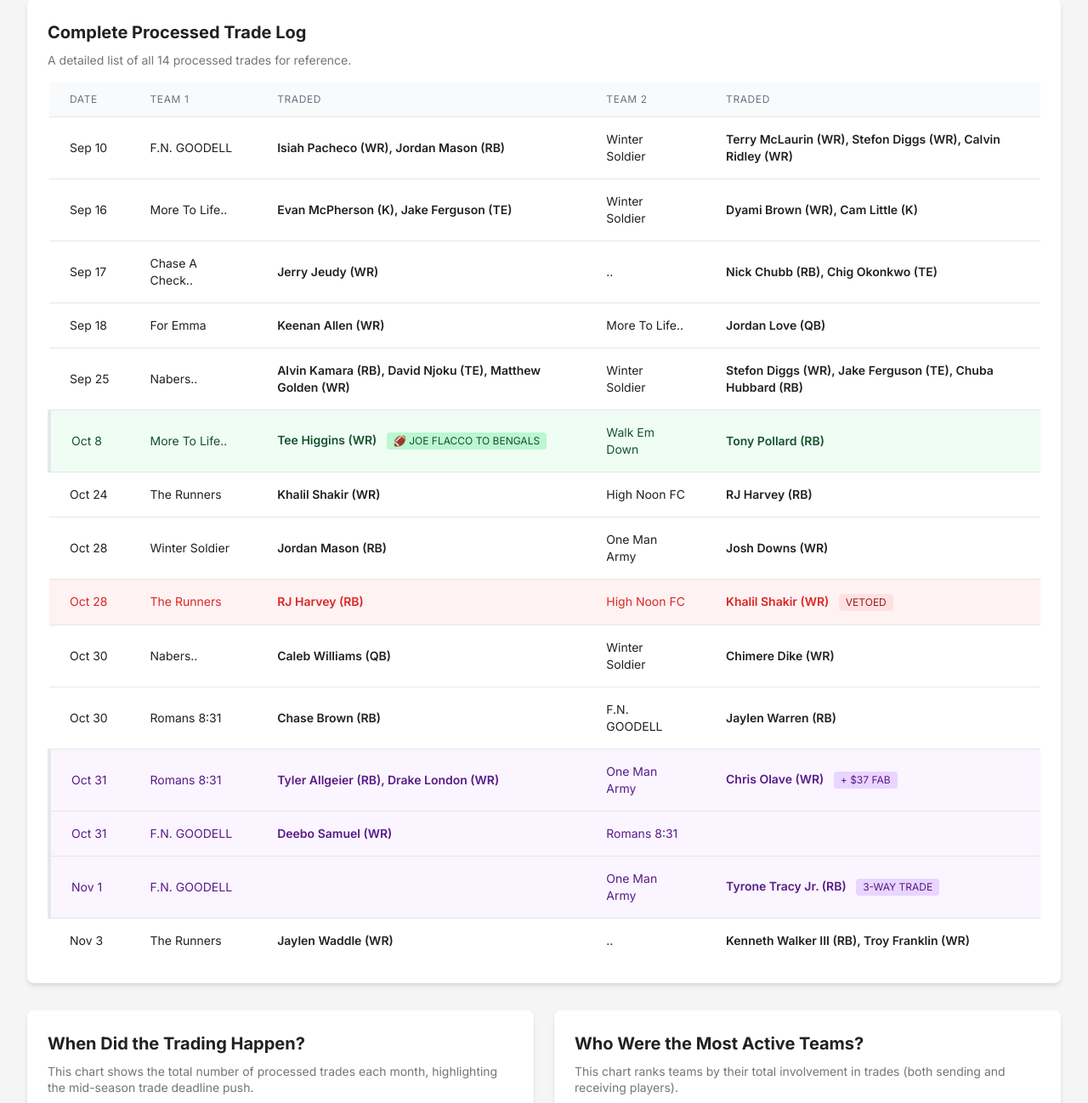
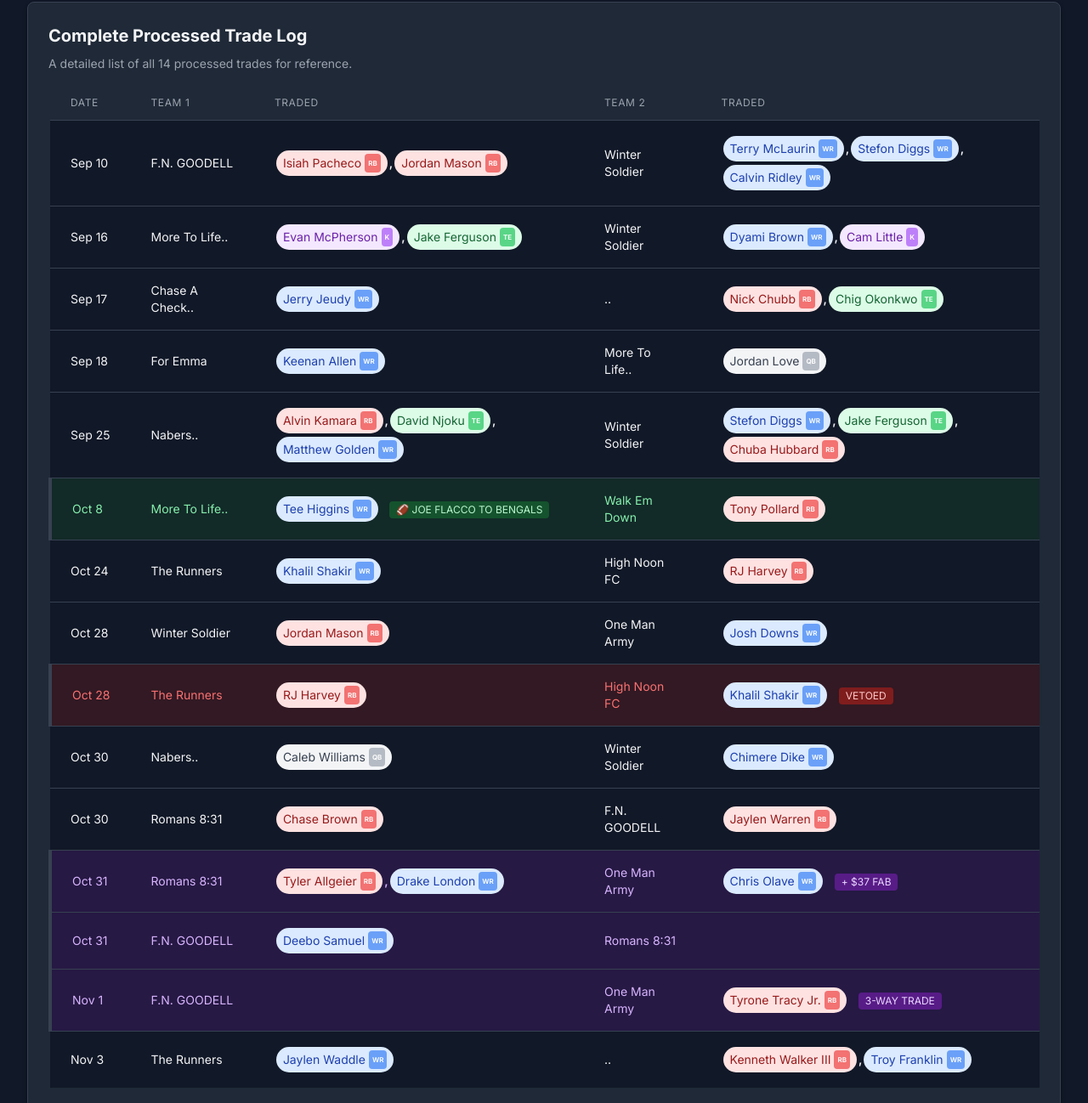
Before and after one commit to kjmitchelljr/ff-trade-analysis, a plain HTML site: page index.html in a window 1280 px wide. Shown: the part 302-1600 px from the top of the page at 85% size. Drawn offline with nearby package versions, Linux system fonts and the light colour scheme.

Commit message:
Style changes and making dark mode

```diff
--- a/index.html
+++ b/index.html
@@ -13,8 +13,8 @@
     <style>
       body {
         font-family: "Inter", sans-serif;
-        background-color: #f5f5f5;
-        color: #212121;
+        background-color: #111827;
+        color: #f3f4f6;
       }
       .chart-container {
         position: relative;
@@ -40,12 +40,13 @@
         }
       }
       .stat-card {
-        background-color: #ffffff;
+        background-color: #1f2937;
         border-radius: 0.5rem;
-        box-shadow: 0 4px 6px -1px rgba(0, 0, 0, 0.1),
-          0 2px 4px -1px rgba(0, 0, 0, 0.06);
+        box-shadow: 0 4px 6px -1px rgba(0, 0, 0, 0.3),
+          0 2px 4px -1px rgba(0, 0, 0, 0.2);
         padding: 1rem;
         text-align: center;
+        border: 1px solid #374151;
       }
       @media (min-width: 768px) {
         .stat-card {
@@ -55,7 +56,7 @@
       .stat-number {
         font-size: 1.5rem;
         font-weight: 700;
-        color: #1b63c4;
+        color: #60a5fa;
       }
       @media (min-width: 640px) {
         .stat-number {
@@ -70,7 +71,7 @@
       .stat-label {
         font-size: 0.75rem;
         font-weight: 600;
-        color: #757575;
+        color: #9ca3af;
         margin-top: 0.375rem;
       }
       @media (min-width: 768px) {
@@ -79,16 +80,18 @@
         }
       }
       .chart-card {
-        background-color: #ffffff;
+        background-color: #1f2937;
         border-radius: 0.5rem;
-        box-shadow: 0 4px 6px -1px rgba(0, 0, 0, 0.1),
-          0 2px 4px -1px rgba(0, 0, 0, 0.06);
+        box-shadow: 0 4px 6px -1px rgba(0, 0, 0, 0.3),
+          0 2px 4px -1px rgba(0, 0, 0, 0.2);
         padding: 1.5rem;
+        border: 1px solid #374151;
       }
       .chart-title {
         font-size: 1.125rem;
         font-weight: 700;
         margin-bottom: 0.5rem;
+        color: #f3f4f6;
       }
       @media (min-width: 768px) {
         .chart-title {
@@ -97,7 +100,7 @@
       }
       .chart-context {
         font-size: 0.8125rem;
-        color: #757575;
+        color: #9ca3af;
         margin-bottom: 1rem;
         line-height: 1.4;
       }
@@ -106,10 +109,92 @@
           font-size: 0.875rem;
         }
       }
+      /* Position color badges */
+      .position-badge {
+        display: inline-flex;
+        align-items: center;
+        justify-content: center;
+        padding: 0.0625rem 0.25rem;
+        border-radius: 0.25rem;
+        font-size: 0.5rem;
+        font-weight: 700;
+        margin-left: 0.25rem;
+        text-transform: uppercase;
+        background-color: transparent;
+        opacity: 0.7;
+      }
+      /* Player name styling with position colors - pill style */
+      .player-rb,
+      .player-wr,
+      .player-qb,
+      .player-te,
+      .player-k {
+        display: inline-flex;
+        align-items: center;
+        padding: 0.25rem 0.5rem;
+        border-radius: 9999px;
+        font-size: 0.875rem;
+        font-weight: 500;
+        margin: 0.125rem;
+        white-space: nowrap;
+      }
+      .player-rb {
+        background-color: #fee2e2;
+        color: #991b1b;
+      }
+      .player-wr {
+        background-color: #dbeafe;
+        color: #1e40af;
+      }
+      .player-qb {
+        background-color: #f3f4f6;
+        color: #374151;
+      }
+      .player-te {
+        background-color: #dcfce7;
+        color: #166534;
+      }
+      .player-k {
+        background-color: #f3e8ff;
+        color: #6b21a8;
+      }
+      .position-rb {
+        background-color: #ef4444;
+        color: #ffffff;
+      }
+      .position-wr {
+        background-color: #3b82f6;
+        color: #ffffff;
+      }
+      .position-qb {
+        background-color: #9ca3af;
+        color: #ffffff;
+      }
+      .position-te {
+        background-color: #22c55e;
+        color: #ffffff;
+      }
+      .position-k {
+        background-color: #a855f7;
+        color: #ffffff;
+      }
       /* Desktop table styles - bold traded players */
       @media (min-width: 768px) {
         .trade-table tbody td[data-label="Traded"] {
           font-weight: 600;
+        }
+        /* Highlighted rows for desktop */
+        .trade-table tbody tr.bg-red-50 {
+          background-color: rgba(127, 29, 29, 0.3);
+          border-left: 4px solid #ef4444;
+        }
+        .trade-table tbody tr.bg-purple-50 {
+          background-color: rgba(88, 28, 135, 0.3);
+          border-left: 4px solid #a855f7;
+        }
+        .trade-table tbody tr.bg-green-50 {
+          background-color: rgba(20, 83, 45, 0.3);
+          border-left: 4px solid #22c55e;
         }
       }
       /* Mobile table styles */
@@ -117,24 +202,29 @@
         .trade-table thead {
           display: none;
         }
+        .trade-table tbody {
+          background-color: #111827 !important;
+          display: block;
+        }
         .trade-table tbody tr {
           display: block;
           margin-bottom: 1rem;
-          border: 1px solid #e5e7eb;
+          border: 1px solid #374151;
           border-radius: 0.5rem;
           padding: 0.75rem;
+          background-color: #1f2937;
         }
         .trade-table tbody tr.bg-red-50 {
-          background-color: #fef2f2;
-          border-color: #fca5a5;
+          background-color: #7f1d1d;
+          border-color: #991b1b;
         }
         .trade-table tbody tr.bg-purple-50 {
-          background-color: #faf5ff;
+          background-color: #581c87;
           border-left: 4px solid #a855f7;
         }
         .trade-table tbody tr.bg-green-50 {
-          background-color: #f0fdf4;
-          border-color: #86efac;
+          background-color: #14532d;
+          border-color: #22c55e;
         }
         .trade-table tbody td {
           display: block;
@@ -147,42 +237,21 @@
           font-weight: 600;
           font-size: 0.625rem;
           text-transform: uppercase;
-          color: #6b7280;
+          color: #9ca3af;
           display: block;
           margin-bottom: 0.125rem;
-        }
-        /* Highlight traded players on mobile */
-        .trade-table tbody td[data-label="Traded"] {
-          background-color: #eff6ff;
-          border-left: 3px solid #3b82f6;
-          padding: 0.5rem !important;
-          margin: 0.25rem 0;
-          border-radius: 0.375rem;
-          font-weight: 500;
-        }
-        .trade-table tbody tr.bg-red-50 td[data-label="Traded"] {
-          background-color: #fee2e2;
-          border-left-color: #ef4444;
-        }
-        .trade-table tbody tr.bg-purple-50 td[data-label="Traded"] {
-          background-color: #f3e8ff;
-          border-left-color: #a855f7;
-        }
-        .trade-table tbody tr.bg-green-50 td[data-label="Traded"] {
-          background-color: #dcfce7;
-          border-left-color: #22c55e;
         }
       }
     </style>
   </head>
   <body>
-    <header class="bg-white shadow-md">
+    <header class="bg-gray-800 shadow-md border-b border-gray-700">
       <div class="container mx-auto px-4 py-4 md:py-6">
-        <h1 class="text-2xl md:text-3xl font-bold text-center text-[#00449E]">
+        <h1 class="text-2xl md:text-3xl font-bold text-center text-[#60a5fa]">
           Putin & The Runner Ups
         </h1>
         <h2
-          class="text-lg md:text-xl font-semibold text-center text-[#757575] mt-1"
+          class="text-lg md:text-xl font-semibold text-center text-gray-400 mt-1"
         >
           Trade Activity Analysis (Sep - Nov 2025)
         </h2>
@@ -213,42 +282,42 @@
           A detailed list of all processed trades for reference.
         </p>
         <div class="overflow-x-auto">
-          <table class="trade-table min-w-full divide-y divide-gray-200">
-            <thead class="bg-gray-50">
+          <table class="trade-table min-w-full divide-y divide-gray-700">
+            <thead class="bg-gray-800">
               <tr>
                 <th
                   scope="col"
-                  class="px-3 md:px-6 py-3 text-left text-xs font-medium text-gray-500 uppercase tracking-wider"
+                  class="px-3 md:px-6 py-3 text-left text-xs font-medium text-gray-400 uppercase tracking-wider"
                 >
                   Date
                 </th>
                 <th
                   scope="col"
-                  class="px-3 md:px-6 py-3 text-left text-xs font-medium text-gray-500 uppercase tracking-wider"
+                  class="px-3 md:px-6 py-3 text-left text-xs font-medium text-gray-400 uppercase tracking-wider"
                 >
                   Team 1
                 </th>
                 <th
                   scope="col"
-                  class="px-3 md:px-6 py-3 text-left text-xs font-medium text-gray-500 uppercase tracking-wider"
+                  class="px-3 md:px-6 py-3 text-left text-xs font-medium text-gray-400 uppercase tracking-wider"
                 >
                   Traded
                 </th>
                 <th
                   scope="col"
-                  class="px-3 md:px-6 py-3 text-left text-xs font-medium text-gray-500 uppercase tracking-wider"
+                  class="px-3 md:px-6 py-3 text-left text-xs font-medium text-gray-400 uppercase tracking-wider"
                 >
                   Team 2
                 </th>
                 <th
                   scope="col"
-                  class="px-3 md:px-6 py-3 text-left text-xs font-medium text-gray-500 uppercase tracking-wider"
+                  class="px-3 md:px-6 py-3 text-left text-xs font-medium text-gray-400 uppercase tracking-wider"
                 >
                   Traded
                 </th>
               </tr>
             </thead>
-            <tbody class="bg-white divide-y divide-gray-200">
+            <tbody class="bg-gray-900 divide-y divide-gray-700">
               <tr>
                 <td
                   data-label="Date"
@@ -266,7 +335,7 @@
                   data-label="Traded"
                   class="px-3 md:px-6 py-3 md:py-4 text-xs md:text-sm"
                 >
-                  Isiah Pacheco (WR), Jordan Mason (RB)
+                  Isiah Pacheco (RB), Jordan Mason (RB)
                 </td>
                 <td
                   data-label="Team 2"
@@ -412,36 +481,36 @@
               <tr class="bg-green-50 border-l-4 border-green-500">
                 <td
                   data-label="Date"
-                  class="px-3 md:px-6 py-3 md:py-4 whitespace-nowrap text-xs md:text-sm text-green-900"
+                  class="px-3 md:px-6 py-3 md:py-4 whitespace-nowrap text-xs md:text-sm text-green-300"
                 >
                   Oct 8
                 </td>
                 <td
                   data-label="Team 1"
-                  class="px-3 md:px-6 py-3 md:py-4 text-xs md:text-sm font-medium text-green-900"
+                  class="px-3 md:px-6 py-3 md:py-4 text-xs md:text-sm font-medium text-green-300"
                 >
                   More To Life..
                 </td>
                 <td
                   data-label="Traded"
-                  class="px-3 md:px-6 py-3 md:py-4 text-xs md:text-sm text-green-900"
+                  class="px-3 md:px-6 py-3 md:py-4 text-xs md:text-sm text-green-300"
                 >
                   Tee Higgins (WR)
                   <span
-                    class="ml-2 inline-flex items-center px-2 py-0.5 rounded text-xs font-medium bg-green-200 text-green-900"
+                    class="ml-2 inline-flex items-center px-2 py-0.5 rounded text-xs font-medium bg-green-900 text-green-200"
                   >
                     🏈 JOE FLACCO TO BENGALS
                   </span>
                 </td>
                 <td
                   data-label="Team 2"
-                  class="px-3 md:px-6 py-3 md:py-4 text-xs md:text-sm font-medium text-green-900"
+                  class="px-3 md:px-6 py-3 md:py-4 text-xs md:text-sm font-medium text-green-300"
                 >
                   Walk Em Down
                 </td>
                 <td
                   data-label="Traded"
-                  class="px-3 md:px-6 py-3 md:py-4 text-xs md:text-sm text-green-900"
+                  class="px-3 md:px-6 py-3 md:py-4 text-xs md:text-sm text-green-300"
                 >
                   Tony Pollard (RB)
                 </td>
@@ -513,35 +582,35 @@
               <tr class="bg-red-50">
                 <td
                   data-label="Date"
-                  class="px-3 md:px-6 py-3 md:py-4 whitespace-nowrap text-xs md:text-sm text-red-600"
+                  class="px-3 md:px-6 py-3 md:py-4 whitespace-nowrap text-xs md:text-sm text-red-400"
                 >
                   Oct 28
                 </td>
                 <td
                   data-label="Team 1"
-                  class="px-3 md:px-6 py-3 md:py-4 text-xs md:text-sm font-medium text-red-600"
+                  class="px-3 md:px-6 py-3 md:py-4 text-xs md:text-sm font-medium text-red-400"
                 >
                   The Runners
                 </td>
                 <td
                   data-label="Traded"
-                  class="px-3 md:px-6 py-3 md:py-4 text-xs md:text-sm text-red-600"
+                  class="px-3 md:px-6 py-3 md:py-4 text-xs md:text-sm text-red-400"
                 >
                   RJ Harvey (RB)
                 </td>
                 <td
                   data-label="Team 2"
-                  class="px-3 md:px-6 py-3 md:py-4 text-xs md:text-sm font-medium text-red-600"
+                  class="px-3 md:px-6 py-3 md:py-4 text-xs md:text-sm font-medium text-red-400"
                 >
                   High Noon FC
                 </td>
                 <td
                   data-label="Traded"
-                  class="px-3 md:px-6 py-3 md:py-4 text-xs md:text-sm text-red-600"
+                  class="px-3 md:px-6 py-3 md:py-4 text-xs md:text-sm text-red-400"
                 >
                   Khalil Shakir (WR)
                   <span
-                    class="ml-2 inline-flex items-center px-2 py-0.5 rounded text-xs font-medium bg-red-100 text-red-800"
+                    class="ml-2 inline-flex items-center px-2 py-0.5 rounded text-xs font-medium bg-red-900 text-red-200"
                   >
                     VETOED
                   </span>
@@ -614,35 +683,35 @@
               <tr class="bg-purple-50 border-l-4 border-purple-500">
                 <td
                   data-label="Date"
-                  class="px-3 md:px-6 py-3 md:py-4 whitespace-nowrap text-xs md:text-sm text-purple-900"
+                  class="px-3 md:px-6 py-3 md:py-4 whitespace-nowrap text-xs md:text-sm text-purple-300"
                 >
                   Oct 31
                 </td>
                 <td
                   data-label="Team 1"
-                  class="px-3 md:px-6 py-3 md:py-4 text-xs md:text-sm font-medium text-purple-900"
+                  class="px-3 md:px-6 py-3 md:py-4 text-xs md:text-sm font-medium text-purple-300"
                 >
                   Romans 8:31
                 </td>
                 <td
                   data-label="Traded"
-                  class="px-3 md:px-6 py-3 md:py-4 text-xs md:text-sm text-purple-900"
+                  class="px-3 md:px-6 py-3 md:py-4 text-xs md:text-sm text-purple-300"
                 >
                   Tyler Allgeier (RB), Drake London (WR)
                 </td>
                 <td
                   data-label="Team 2"
-                  class="px-3 md:px-6 py-3 md:py-4 text-xs md:text-sm font-medium text-purple-900"
+                  class="px-3 md:px-6 py-3 md:py-4 text-xs md:text-sm font-medium text-purple-300"
                 >
                   One Man Army
                 </td>
                 <td
                   data-label="Traded"
-                  class="px-3 md:px-6 py-3 md:py-4 text-xs md:text-sm text-purple-900"
+                  class="px-3 md:px-6 py-3 md:py-4 text-xs md:text-sm text-purple-300"
                 >
                   Chris Olave (WR)
                   <span
-                    class="ml-2 inline-flex items-center px-2 py-0.5 rounded text-xs font-medium bg-purple-200 text-purple-900"
+                    class="ml-2 inline-flex items-center px-2 py-0.5 rounded text-xs font-medium bg-purple-900 text-purple-200"
                   >
                     + $37 FAB
                   </span>
@@ -651,63 +720,63 @@
               <tr class="bg-purple-50 border-l-4 border-purple-500">
                 <td
                   data-label="Date"
-                  class="px-3 md:px-6 py-3 md:py-4 whitespace-nowrap text-xs md:text-sm text-purple-900"
+                  class="px-3 md:px-6 py-3 md:py-4 whitespace-nowrap text-xs md:text-sm text-purple-300"
                 >
                   Oct 31
                 </td>
                 <td
                   data-label="Team 1"
-                  class="px-3 md:px-6 py-3 md:py-4 text-xs md:text-sm font-medium text-purple-900"
+                  class="px-3 md:px-6 py-3 md:py-4 text-xs md:text-sm font-medium text-purple-300"
                 >
                   F.N. GOODELL
                 </td>
                 <td
                   data-label="Traded"
-                  class="px-3 md:px-6 py-3 md:py-4 text-xs md:text-sm text-purple-900"
+                  class="px-3 md:px-6 py-3 md:py-4 text-xs md:text-sm text-purple-300"
                 >
                   Deebo Samuel (WR)
                 </td>
                 <td
                   data-label="Team 2"
-                  class="px-3 md:px-6 py-3 md:py-4 text-xs md:text-sm font-medium text-purple-900"
+                  class="px-3 md:px-6 py-3 md:py-4 text-xs md:text-sm font-medium text-purple-300"
                 >
                   Romans 8:31
                 </td>
                 <td
                   data-label="Traded"
-                  class="px-3 md:px-6 py-3 md:py-4 text-xs md:text-sm text-purple-900"
+                  class="px-3 md:px-6 py-3 md:py-4 text-xs md:text-sm text-purple-300"
                 ></td>
               </tr>
               <tr class="bg-purple-50 border-l-4 border-purple-500">
                 <td
                   data-label="Date"
-                  class="px-3 md:px-6 py-3 md:py-4 whitespace-nowrap text-xs md:text-sm text-purple-900"
+                  class="px-3 md:px-6 py-3 md:py-4 whitespace-nowrap text-xs md:text-sm text-purple-300"
                 >
                   Nov 1
                 </td>
                 <td
                   data-label="Team 1"
-                  class="px-3 md:px-6 py-3 md:py-4 text-xs md:text-sm font-medium text-purple-900"
+                  class="px-3 md:px-6 py-3 md:py-4 text-xs md:text-sm font-medium text-purple-300"
                 >
                   F.N. GOODELL
                 </td>
                 <td
                   data-label="Traded"
-                  class="px-3 md:px-6 py-3 md:py-4 text-xs md:text-sm text-purple-900"
+                  class="px-3 md:px-6 py-3 md:py-4 text-xs md:text-sm text-purple-300"
                 ></td>
                 <td
                   data-label="Team 2"
-                  class="px-3 md:px-6 py-3 md:py-4 text-xs md:text-sm font-medium text-purple-900"
+                  class="px-3 md:px-6 py-3 md:py-4 text-xs md:text-sm font-medium text-purple-300"
                 >
                   One Man Army
                 </td>
                 <td
                   data-label="Traded"
-                  class="px-3 md:px-6 py-3 md:py-4 text-xs md:text-sm text-purple-900"
+                  class="px-3 md:px-6 py-3 md:py-4 text-xs md:text-sm text-purple-300"
                 >
                   Tyrone Tracy Jr. (RB)
                   <span
-                    class="ml-2 inline-flex items-center px-2 py-0.5 rounded text-xs font-medium bg-purple-200 text-purple-900"
+                    class="ml-2 inline-flex items-center px-2 py-0.5 rounded text-xs font-medium bg-purple-900 text-purple-200"
                   >
                     3-WAY TRADE
                   </span>
@@ -789,7 +858,7 @@
       </section>
     </main>
 
-    <footer class="text-center p-4 mt-8">
+    <footer class="text-center p-4 mt-8 border-t border-gray-800">
       <p class="text-xs text-gray-500">
         Infographic generated based on trade log data. This is a single-page
         application using Chart.js and Tailwind CSS. No SVG or Mermaid JS
@@ -799,10 +868,76 @@
 
     <script>
       window.addEventListener("DOMContentLoaded", () => {
-        // Calculate total trades and players from the table
+        // Calculate position breakdown BEFORE color coding
+        const positionCounts = {
+          RB: 0,
+          WR: 0,
+          QB: 0,
+          TE: 0,
+          K: 0,
+        };
+
         const tradeRows = document.querySelectorAll(
           ".trade-table tbody tr:not(.bg-red-50)"
         );
+
+        tradeRows.forEach((row) => {
+          const tradedCells = row.querySelectorAll('td[data-label="Traded"]');
+          tradedCells.forEach((cell) => {
+            const text = cell.textContent.trim();
+            if (text) {
+              // Match positions in parentheses like (RB), (WR), etc.
+              const positionMatches = text.match(/\((RB|WR|QB|TE|K)\)/g);
+              if (positionMatches) {
+                positionMatches.forEach((match) => {
+                  const position = match.replace(/[()]/g, "");
+                  if (positionCounts[position] !== undefined) {
+                    positionCounts[position]++;
+                  }
+                });
+              }
+            }
+          });
+        });
+
+        // Function to add color-coded position badges
+        function colorCodePositions() {
+          const allCells = document.querySelectorAll(
+            '.trade-table tbody td[data-label="Traded"]'
+          );
+          allCells.forEach((cell) => {
+            let html = cell.innerHTML;
+
+            // Replace position tags with color-coded player names and badges
+            html = html.replace(
+              /([^,<>]+)\s*\(RB\)/g,
+              '<span class="player-rb">$1 <span class="position-badge position-rb">RB</span></span>'
+            );
+            html = html.replace(
+              /([^,<>]+)\s*\(WR\)/g,
+              '<span class="player-wr">$1 <span class="position-badge position-wr">WR</span></span>'
+            );
+            html = html.replace(
+              /([^,<>]+)\s*\(QB\)/g,
+              '<span class="player-qb">$1 <span class="position-badge position-qb">QB</span></span>'
+            );
+            html = html.replace(
+              /([^,<>]+)\s*\(TE\)/g,
+              '<span class="player-te">$1 <span class="position-badge position-te">TE</span></span>'
+            );
+            html = html.replace(
+              /([^,<>]+)\s*\(K\)/g,
+              '<span class="player-k">$1 <span class="position-badge position-k">K</span></span>'
+            );
+
+            cell.innerHTML = html;
+          });
+        }
+
+        // Apply color coding after counting positions
+        colorCodePositions();
+
+        // Calculate total trades and players from the table
         const totalTrades = tradeRows.length;
 
         let totalPlayers = 0;
@@ -1052,35 +1187,7 @@
           },
         });
 
-        // Calculate position breakdown
-        const positionCounts = {
-          RB: 0,
-          WR: 0,
-          QB: 0,
-          TE: 0,
-          K: 0,
-        };
-
-        tradeRows.forEach((row) => {
-          const tradedCells = row.querySelectorAll('td[data-label="Traded"]');
-          tradedCells.forEach((cell) => {
-            const text = cell.textContent.trim();
-            if (text) {
-              // Match positions in parentheses like (RB), (WR), etc.
-              const positionMatches = text.match(/\((RB|WR|QB|TE|K)\)/g);
-              if (positionMatches) {
-                positionMatches.forEach((match) => {
-                  const position = match.replace(/[()]/g, "");
-                  if (positionCounts[position] !== undefined) {
-                    positionCounts[position]++;
-                  }
-                });
-              }
-            }
-          });
-        });
-
-        // Prepare data for position chart
+        // Prepare data for position chart (positionCounts already calculated earlier)
         const positionLabels = Object.keys(positionCounts);
         const positionData = Object.values(positionCounts);
 
@@ -1096,11 +1203,11 @@
                 label: "Players Traded",
                 data: positionData,
                 backgroundColor: [
-                  palette.blue1, // RB
-                  palette.blue2, // WR
-                  palette.yellow, // QB
-                  palette.orange, // TE
-                  palette.gray, // K
+                  "#ef4444", // RB - Red
+                  "#3b82f6", // WR - Blue
+                  "#9ca3af", // QB - Gray
+                  "#22c55e", // TE - Green
+                  "#a855f7", // K - Purple
                 ],
                 borderColor: "#ffffff",
                 borderWidth: 2,
```
